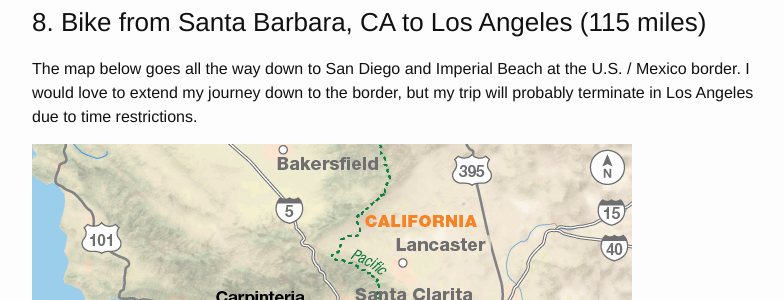
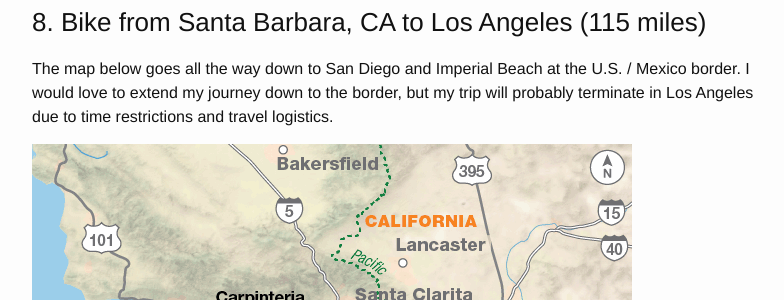
Before and after one commit to willgeary/willgeary.github.io, a Jekyll site: the page built from _posts/2016-05-20-biking-from-vancouver-to-los-angeles.markdown, in a window 1280 px wide and 900 px high, scrolled down 7269 px. Shown: the part 200-500 px from the top of the window, without its empty margins (238-1022 px from the left). Built offline with Jekyll 4.4.1, drawn with Linux system fonts in a browser that asks for light colours; nearby versions of some CDN libraries.

Commit message:
save my work

```diff
--- a/_config.yml
+++ b/_config.yml
@@ -19,3 +19,6 @@
 
 # Build settings
 markdown: kramdown
+
+gems:
+  - jekyll-auto-image
--- a/_posts/2016-05-20-biking-from-vancouver-to-los-angeles.markdown
+++ b/_posts/2016-05-20-biking-from-vancouver-to-los-angeles.markdown
@@ -69,7 +69,7 @@
 
 ### 8. Bike from Santa Barbara, CA to Los Angeles (115 miles)
 
-The map below goes all the way down to San Diego and Imperial Beach at the U.S. / Mexico border. I would love to extend my journey down to the border, but my trip will probably terminate in Los Angeles due to time restrictions.
+The map below goes all the way down to San Diego and Imperial Beach at the U.S. / Mexico border. I would love to extend my journey down to the border, but my trip will probably terminate in Los Angeles due to time restrictions and travel logistics.
 
 ![fig]({{ site.url }}/assets/2016-05-20-santa-barbara-imperial-beach.gif)
 
```
Also changed, not shown: _posts/2014-09-01-biking-from-new-york-to-montreal.markdown (+5 -3 lines).
